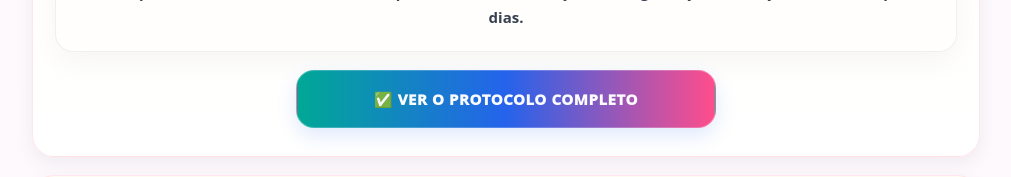
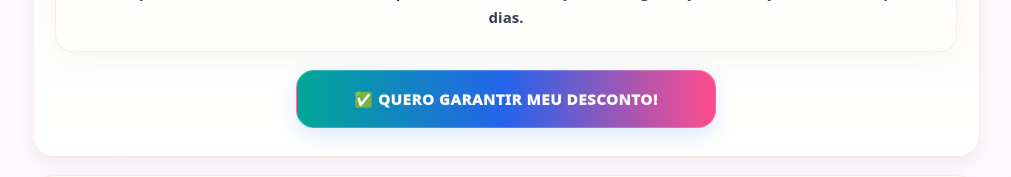
Before and after one commit to Samito147/samitokids, a website built with Vite: page index.html in a window 1280 px wide. Shown: the part 2562-2739 px from the top of the page, without its empty margins (134-1145 px from the left). Built offline with nearby package versions, Linux system fonts and the light colour scheme.

Commit message:
Update button text for discount offer

```diff
--- a/index.html
+++ b/index.html
@@ -76,7 +76,7 @@ style="position:fixed;inset:0;width:100%;height:100%;z-index:-2;pointer-events:n
       <div class="center-cta">
         <!-- ✅ FIX: marcado como outbound para o gate bloquear antes da hora -->
         <button class="primary-btn" data-cta="video" data-outbound="1">
-          ✅ Ver o protocolo completo
+          ✅ Quero garantir meu desconto!
         </button>
       </div>
 
@@ -373,7 +373,7 @@ style="position:fixed;inset:0;width:100%;height:100%;z-index:-2;pointer-events:n
           data-cta="video"
           data-outbound="1"
           style="display:block; width:100%; max-width:420px; margin:0 auto; padding:18px 24px; border-radius:18px; text-align:center;">
-          ✅ Ver o protocolo completo
+          ✅ Quero garantir meu desconto!
         </button>
       </div>
 
```
